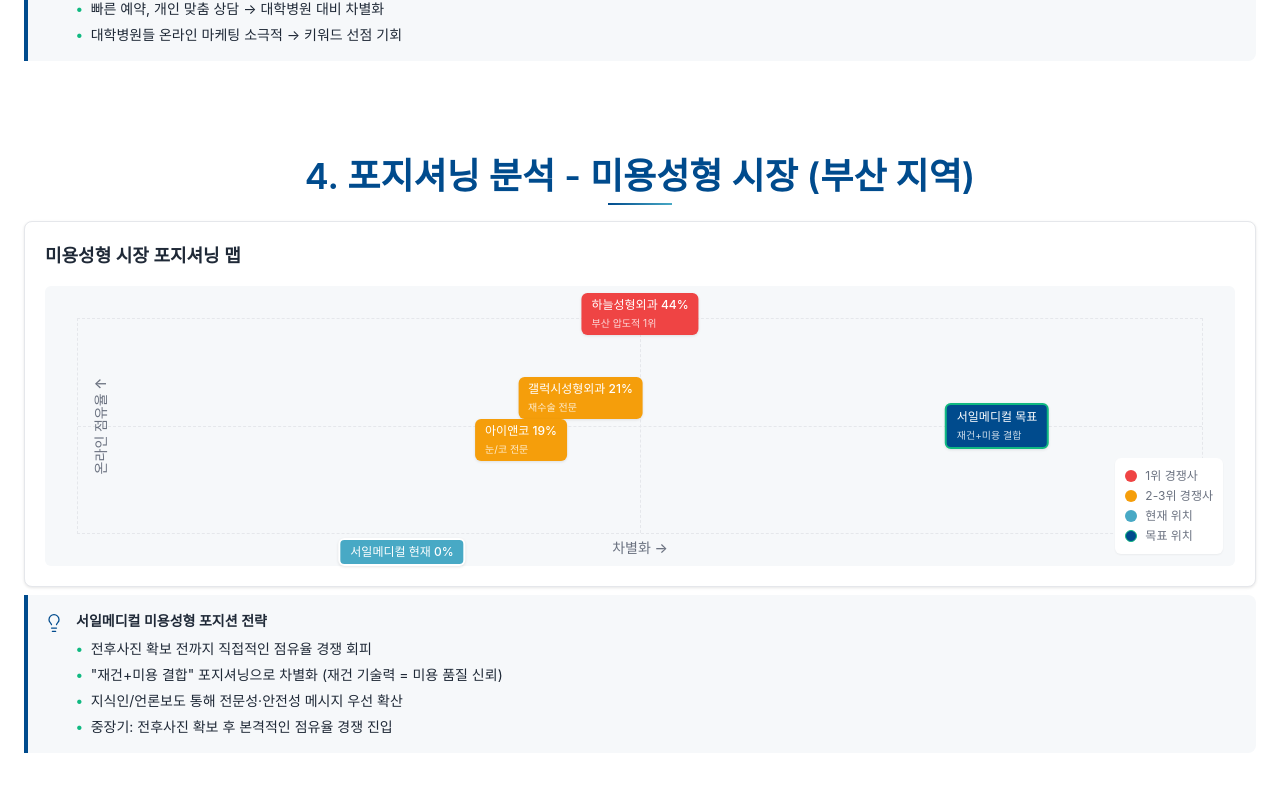
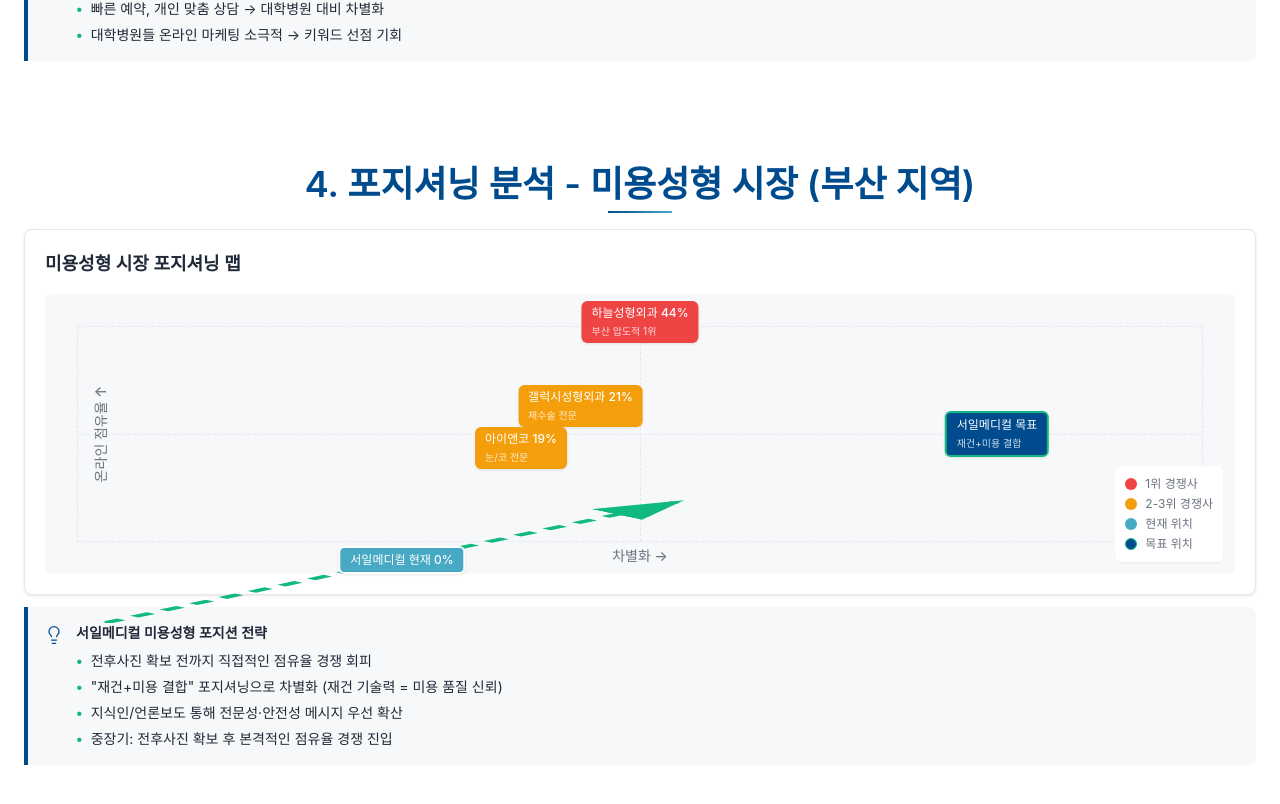
Before and after one commit to kevinkim1975/amp, a Next.js app: page / in a window 1280 px wide. Shown: the part 8756-9560 px from the top of the page. Built offline with nearby package versions, Linux system fonts and the light colour scheme.

Commit message:
13페이지 수정 4

```diff
--- a/src/components/sections/Section12PositioningCosmetic.tsx
+++ b/src/components/sections/Section12PositioningCosmetic.tsx
@@ -54,9 +54,9 @@
 
 export function Section12PositioningCosmetic() {
   return (
-    <section className="w-full bg-background py-4">
+    <section className="w-full bg-background py-6">
       {/* Design Guide 준수: max-w-content (1280px), 콘텐츠 크기에 맞춤 */}
-      <div className="mx-auto max-w-content px-6">
+      <div className="mx-auto max-w-content px-6 min-h-[calc(100vh-144px)] flex flex-col justify-start">
         {/* Section Header - 압축 */}
         <div className="text-center mb-4">
           <h2 className="text-heading-2 text-primary mb-1">
@@ -138,34 +138,39 @@
               {/* 목표 위치: x:80, y:50 → left: 80%, top: 50% */}
               {/* 화살표는 현재 위치에서 시작하여 목표 박스 왼쪽 가장자리에 정확히 닿도록 */}
               <svg
-                className="absolute inset-0 z-10"
-                style={{ pointerEvents: 'none' }}
+                className="absolute z-10"
+                style={{
+                  left: '30%',
+                  top: '95%',
+                  width: '50%',
+                  height: '45%',
+                  transform: 'translate(-50%, -50%)',
+                }}
                 viewBox="0 0 100 100"
                 preserveAspectRatio="none"
               >
                 <defs>
                   <marker
                     id="arrowhead-cosmetic"
-                    markerWidth="10"
-                    markerHeight="8"
-                    refX="9"
-                    refY="4"
+                    markerWidth="8"
+                    markerHeight="6"
+                    refX="7"
+                    refY="3"
                     orient="auto"
                   >
-                    <polygon points="0 0, 10 4, 0 8" fill="currentColor" />
+                    <polygon points="0 0, 8 3, 0 6" fill="#10B981" />
                   </marker>
                 </defs>
-                {/* 화살표 경로: 현재(30, 95)에서 목표(80, 50)로 */}
-                {/* 목표 박스는 원점에서 +12px 오프셋이므로, 화살표 끝점을 약간 앞당김 */}
-                {/* 퍼센트 기준: 목표 위치에서 약 2-3% 앞당김 */}
+                {/* 화살표 경로: 현재(0, 100)에서 목표(100, 0)로 */}
+                {/* 목표 박스는 원점에서 오른쪽으로 약 12px 오프셋이므로, 화살표 끝점을 약간 앞당김 */}
+                {/* viewBox 기준: 목표(100, 0)에서 약 4% 앞당김 → (96, 4) */}
                 <path
-                  d="M 30 95 Q 55 72.5 77 52"
-                  stroke="currentColor"
-                  strokeWidth="0.2"
+                  d="M 0 100 Q 50 50 96 4"
+                  stroke="#10B981"
+                  strokeWidth="2"
                   fill="none"
                   markerEnd="url(#arrowhead-cosmetic)"
-                  strokeDasharray="0.4,0.3"
-                  className="text-accent"
+                  strokeDasharray="4,3"
                 />
               </svg>
 
@@ -191,8 +196,8 @@
             </div>
           </div>
 
-          {/* Insight Callout - 차트 바로 아래 연결 (하단 여백 최소화) */}
-          <div className="mt-2 p-4 bg-surface border-l-4 border-primary rounded-r-lg">
+          {/* Insight Callout - 차트 바로 아래 연결 (적절한 간격 유지) */}
+          <div className="mt-3 p-4 bg-surface border-l-4 border-primary rounded-r-lg">
             <div className="flex gap-3">
               <Lightbulb className="text-primary flex-shrink-0 mt-0.5" size={20} strokeWidth={1.5} />
               <div className="flex-1">
```
